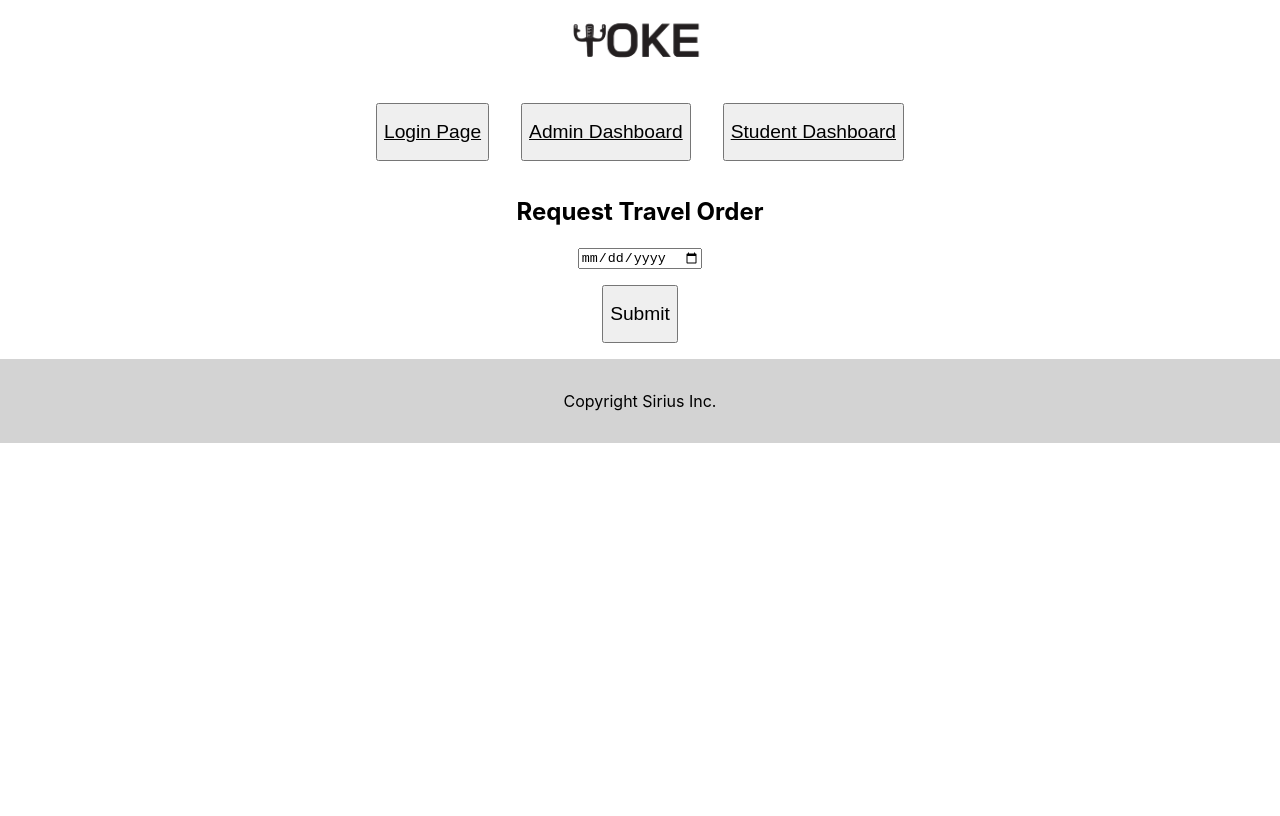
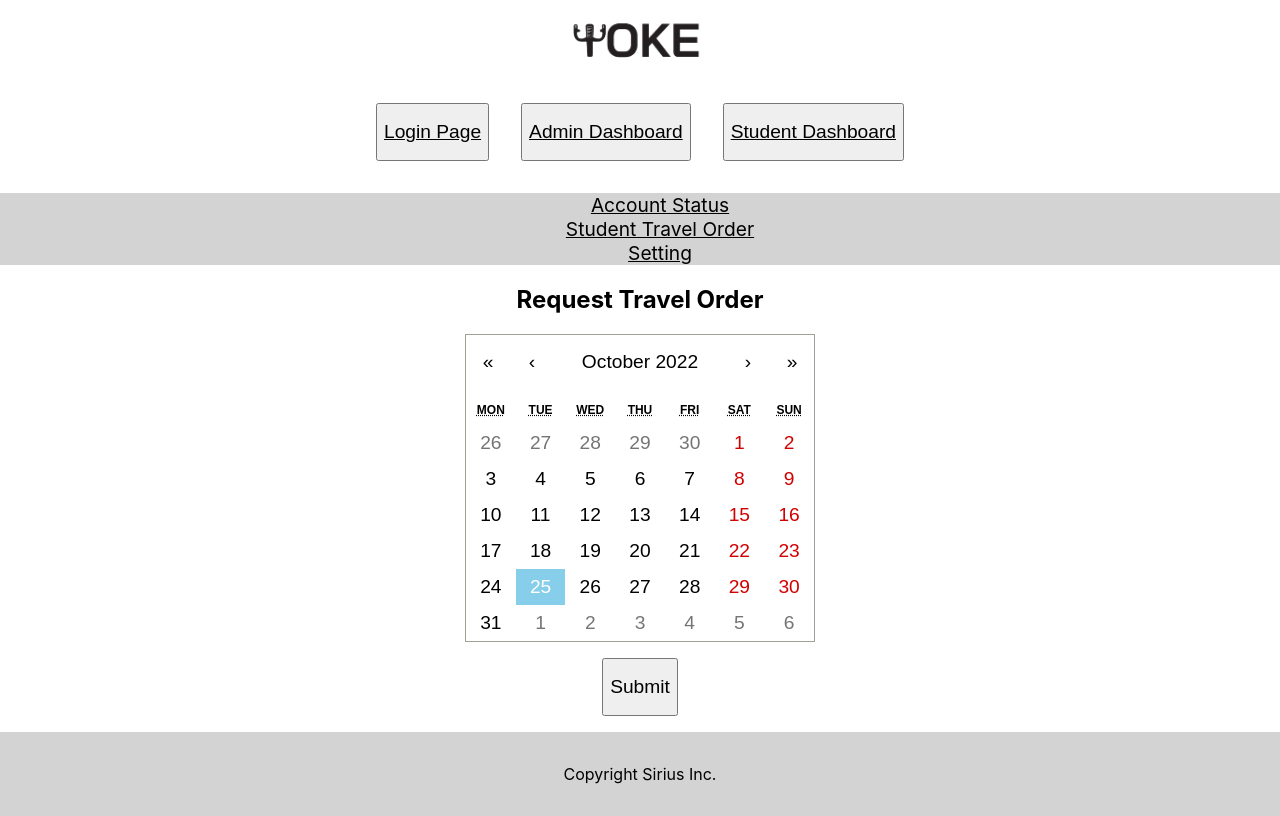
Before and after one commit to adilsaju/yoke, a React (Create React App) app in the folder client/: page /request in a window 1280 px wide. Built offline with nearby package versions, Linux system fonts and the light colour scheme; no server answers.

Commit message:
Calender_request page done

```diff
--- a/client/src/App.css
+++ b/client/src/App.css
@@ -158,3 +158,19 @@ footer{
 img{
   max-width: 10rem;
 }
+
+.Clendr{
+  text-align: center;
+  display: flex;
+  justify-content: center;
+  align-items: center;
+}
+
+.react-calendar__tile--now{
+  background: skyblue !important;
+}
+
+.react-calendar__tile--now:enabled:hover,
+.react-calendar__tile--now:enabled:focus {
+  background: #4d43dd;
+}
--- a/client/src/components/AdminDashboard/viewprofile.css
+++ b/client/src/components/AdminDashboard/viewprofile.css
@@ -28,7 +28,7 @@
 .approveDecline {
     display: flex;
     flex-direction: row-reverse;
-    justify-content: space-between;
+   justify-content: center;
 }
 
 .accept {
--- a/client/src/components/StudentDashboard/requestTravelOrder.js
+++ b/client/src/components/StudentDashboard/requestTravelOrder.js
@@ -1,37 +1,54 @@
 import React from 'react'
 import { useState,useEffect, useContext } from 'react';
 import {UserContext} from '../../Contexts/UserContext'
+import SideMenu from '../Navbar/SideMenu';
+import Calendar from 'react-calendar';
+import 'react-calendar/dist/Calendar.css';
+import moment from "moment";
 
 const req = async (flightDate, loggedInUser) => {
   console.log("VERYYY KKKKKK: ", flightDate);
   let url = `/requests`;
-//   const bod1 = {
-//     "studentId": `${studentId}`
-// }
 
+  let flightDate2 = moment(flightDate).format("MMMM Do , YYYY")
+  console.log(flightDate2)
 const bod1 = {
   "flightDate" : new Date(flightDate),
   "studentId": `${loggedInUser.id}`
 }
 
-  const res = await fetch(url, {method: 'POST', body: JSON.stringify(bod1),     headers: {
-    'Content-Type': 'application/json'
-  }, });
+  const res = await fetch(url,
+    {
+      method: 'POST',
+     body: JSON.stringify(bod1),
+     headers: { 'Content-Type': 'application/json'},
+    }
+    );
+
   const data = await res.json();
-  alert(`Booking Submitted for date: ${flightDate}`)
-  console.log("IMPPPPPPPPPPPPP:",data);
+
+  alert(`Booking Submitted for date: ${flightDate2}`);
+
+   console.log("IMPPPPPPPPPPPPP:",data);
+
   return data;
 };
 
 const RequestTravelOrder = () => {
   const {loggedInUser} = useContext(UserContext)
+  const [value, onChange] = useState(new Date());
 
   return (
     <>
+    <SideMenu />
     <h2>Request Travel Order</h2>
     <div>
-    <input type="date" /> <br />
-    <button onClick={(e) => { req(e.target.parentElement.firstChild.value, loggedInUser)} } >Submit</button>
+    <div className='Clendr'>
+    <Calendar onChange={onChange} value={value} />
+    {console.log(value)}
+    </div>
+    {/* <input type="date" /> <br /> */}
+    <button onClick={() => { req(value, loggedInUser)} } >Submit</button>
     </div>
     </>
 
--- a/client/src/components/StudentDashboard/studentTravelOrder.js
+++ b/client/src/components/StudentDashboard/studentTravelOrder.js
@@ -4,7 +4,7 @@ import { Link } from "react-router-dom";
 import SearchStudent from './Search'
 import SideMenu from '../Navbar/SideMenu';
 import {UserContext} from '../../Contexts/UserContext'
-
+import moment from "moment";
 
 
 
@@ -50,19 +50,32 @@ const StudentTravelOrder = () => {
             <>
             <button > <Link to='/request'>Request Travel Order</Link></button>
             </>
+            <table>
+    <tbody>
 
+    <tr>
+                <th>No.</th>
+                <th>Request ID</th>
+                <th className='three'>Travel Date</th>
+                <th className='four'>Status</th>
+
+              </tr>
+    </tbody>
+
+   </table>
    {students.map((student,id)=> {
 
 
       return (
 
         <div key={id}>
+
          <table>
              <tbody>
               <tr>
                 <td>{(count++)}</td>
-                <td>{student.requestedStudent.name}</td>
-                <td>{ student.flightDate}</td>
+                <td>{ student._id}</td>
+                <td>{ moment(student.flightDate).format("MMMM Do , YYYY")}</td>
                 <td>{
                         (student.isApproved ?  <h2>Approved</h2>: student.isRejected ?  <h2>Rejected</h2>: student.isExpired ?  <h2>Expired</h2>: (!student.isExpired) && (!student.isRejected) && (!student.isApproved) ?  <h2>Pending</h2>: console.log("nothing"))
 
@@ -75,10 +88,7 @@ const StudentTravelOrder = () => {
     )
    } ,[])
 
-
-
         }
-
 
         </div>
 
--- a/package.json
+++ b/package.json
@@ -37,6 +37,7 @@
     "multer-s3": "^3.0.1",
     "nodemailer": "^6.8.0",
     "nodemon": "^2.0.20",
+    "react-calendar": "^3.9.0",
     "uuid-v4": "^0.1.0"
   }
 }
```
Also changed, not shown: 1 other file (tests, documents, lock files or other folders).
